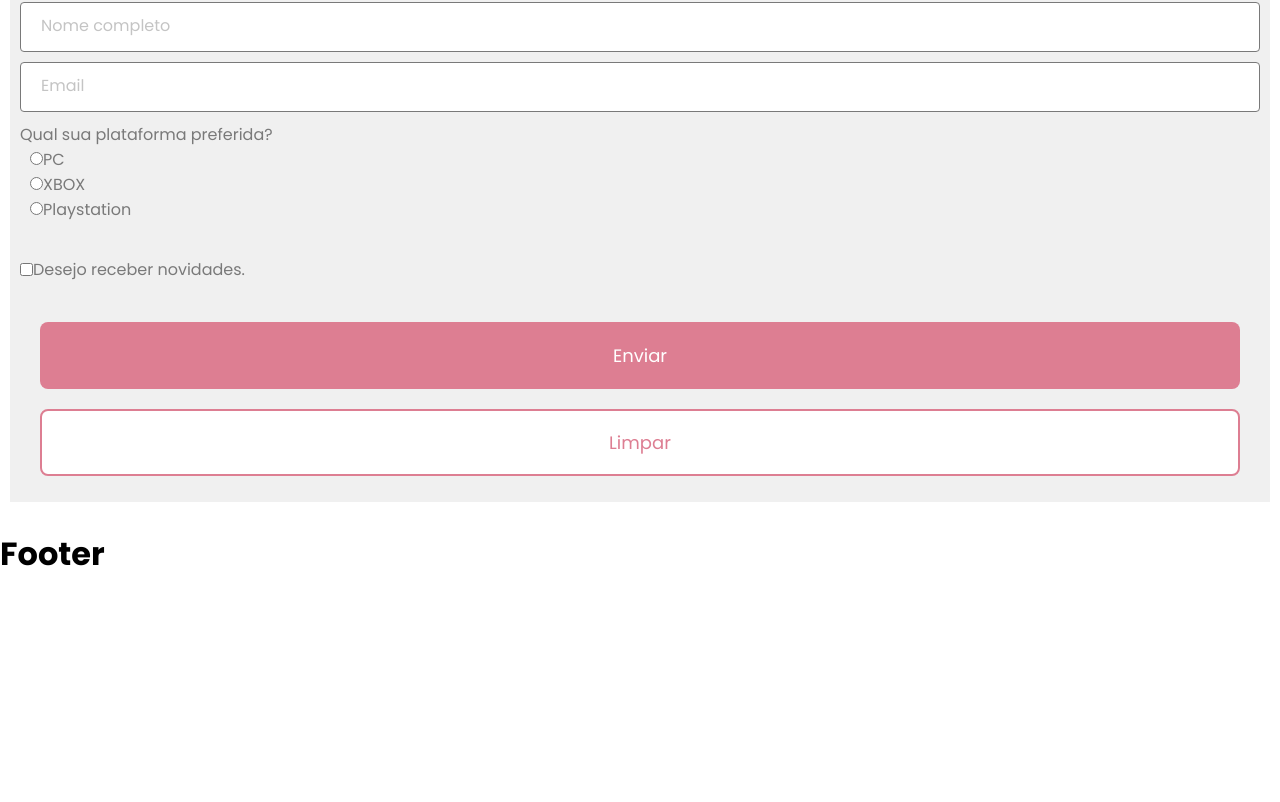
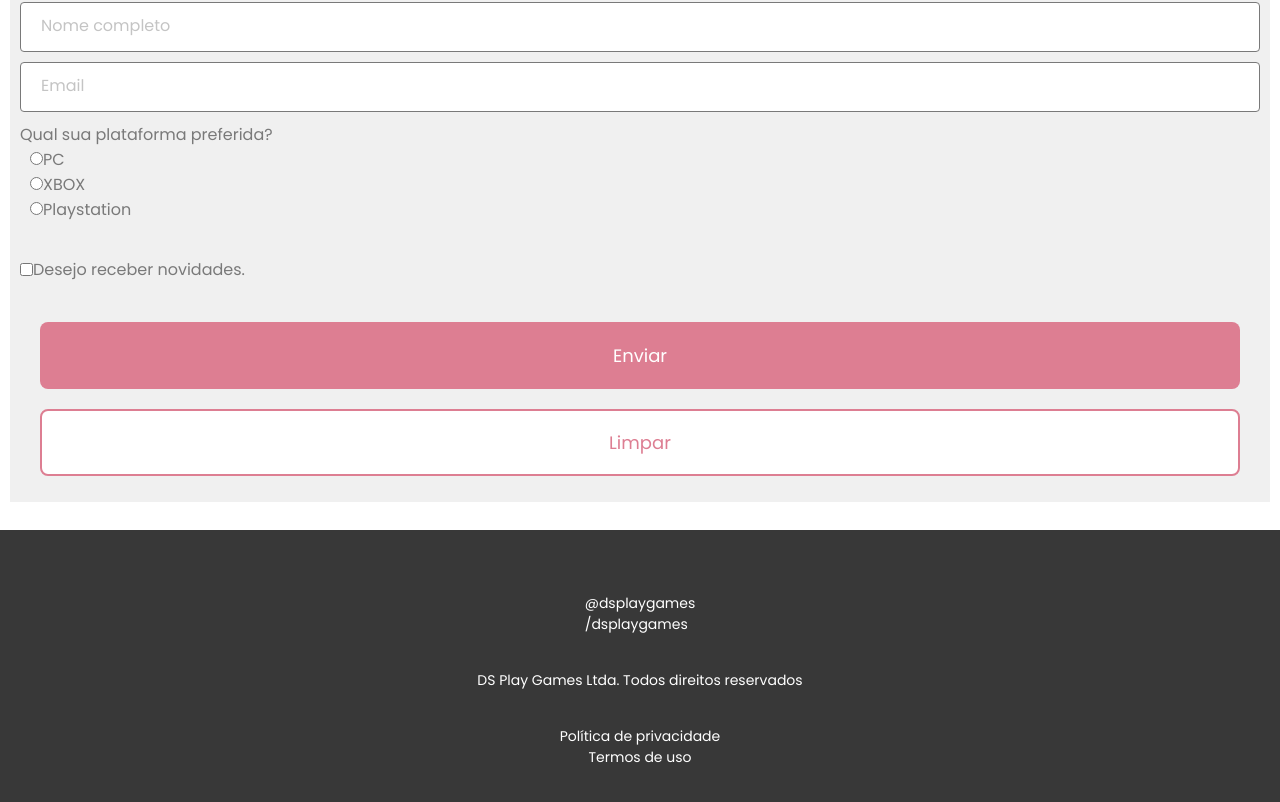
Before and after one commit to LeandroOliveiraSouza/DSPlayGames, a React (Vite) app: page / in a window 1280 px wide. Shown: the part 2047-2849 px from the top of the page. Before the commit the page ends 2625 px from the top, so only its background shows below. Built offline with nearby package versions, Linux system fonts and the light colour scheme.

Commit message:
Footer, style and layout

```diff
--- /dev/null
+++ b/src/components/Footer/index.tsx
@@ -0,0 +1,25 @@
+import "./styles.css";
+
+export default function Footer() {
+  return (
+    <footer>
+      <ul className="footer-social-network">
+        <li>
+          <a href="https://google.com">@dsplaygames</a>
+        </li>
+        <li>
+          <a href="https://google.com">/dsplaygames</a>
+        </li>
+      </ul>
+      <p>DS Play Games Ltda. Todos direitos reservados</p>
+      <ul className="footer-social-terms">
+        <li>
+          <a href="https://google.com">Política de privacidade</a>
+        </li>
+        <li>
+          <a href="https://google.com">Termos de uso</a>
+        </li>
+      </ul>
+    </footer>
+  );
+}
--- /dev/null
+++ b/src/components/Footer/styles.css
@@ -0,0 +1,24 @@
+footer {
+  background-color: var(--footer-bg-color);
+  color: var(--footer-text-color);
+  height: 302px;
+  font-size: 14px;
+  display: flex;
+  align-items: center;
+  justify-content: center;
+  flex-direction: column;
+}
+
+footer p {
+  text-align: center;
+  padding: 35px;
+}
+
+.footer-social-network {
+  padding-top: 28px;
+}
+
+.footer-social-terms {
+  text-align: center;
+  padding-bottom: 30px;
+}
--- a/src/routes/Home/index.tsx
+++ b/src/routes/Home/index.tsx
@@ -1,3 +1,4 @@
+import Footer from "../../components/Footer";
 import Header from "../../components/Header";
 import SectionGames from "../../components/SectionGames";
 import SectionNews from "../../components/SectionNews";
@@ -13,7 +14,7 @@ export default function Home() {
           <SectionGames />
           <SectionRegister />
         </main>
-        <h1>Footer</h1>
+        <Footer />
       </body>
     </>
   );
```
